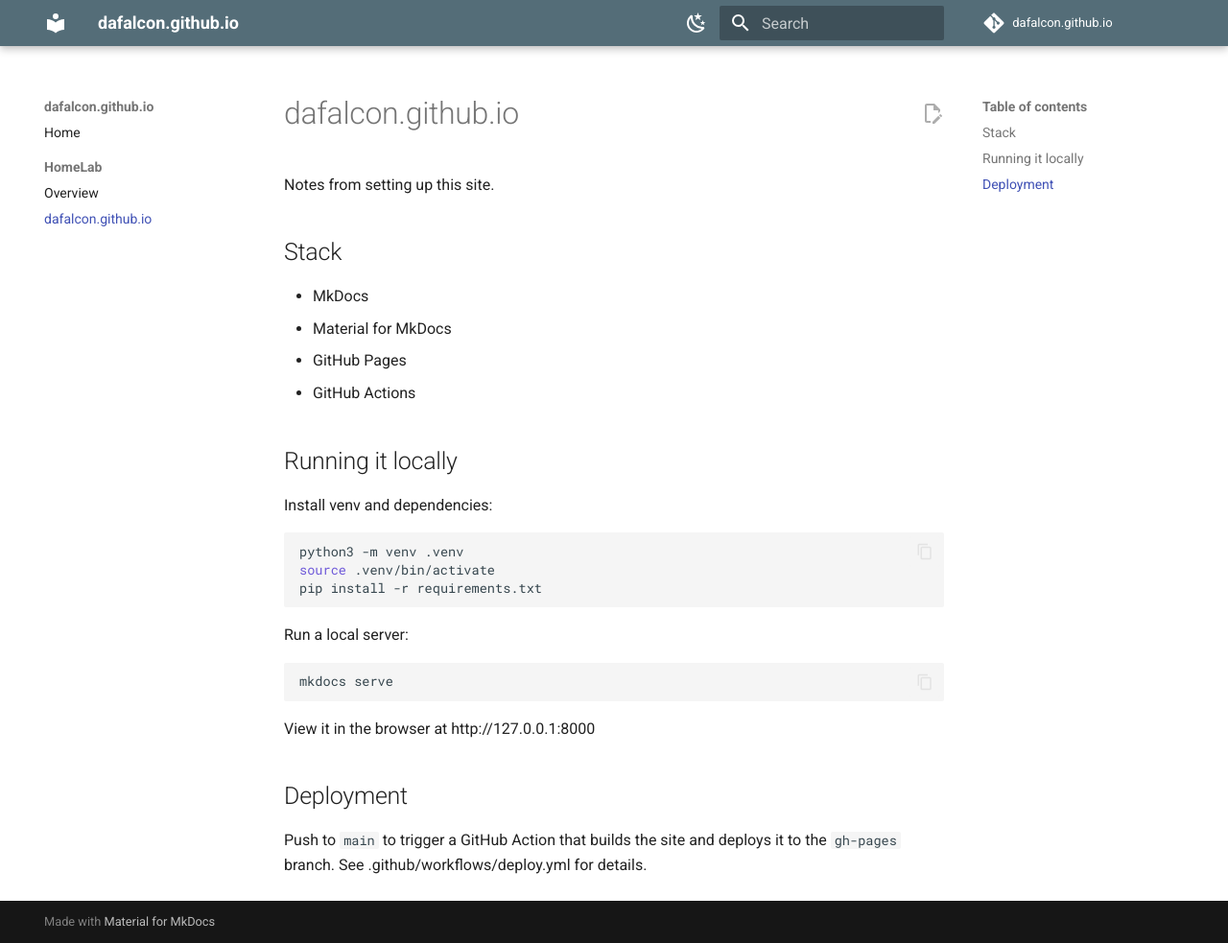
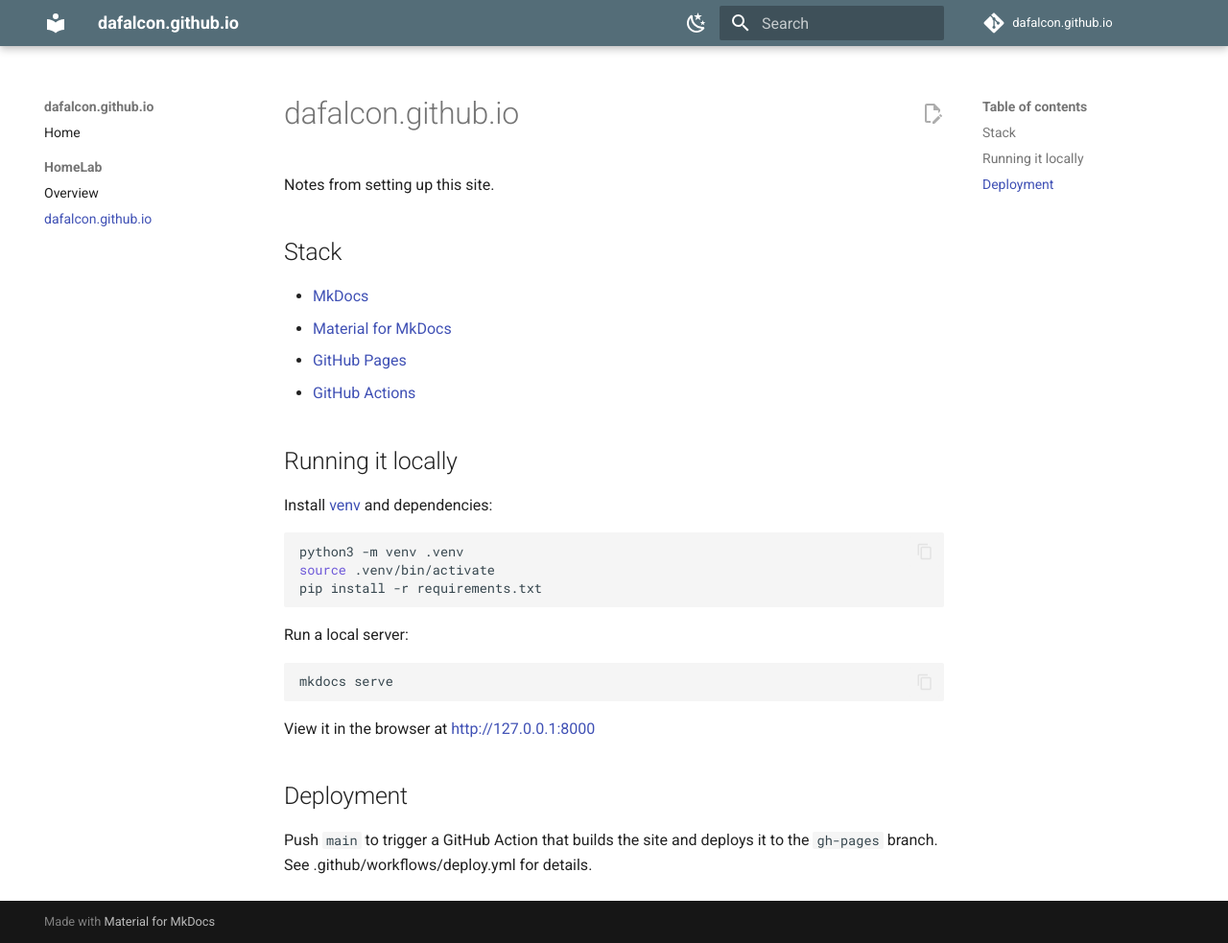
Before and after one commit to dafalcon/dafalcon.github.io, an MkDocs documentation site: the page built from docs/homelab/dafalcon.github.io.md, in a window 1280 px wide and 983 px high. Shown: the whole window at 96% size. Built offline with MkDocs 1.6.1 and Material for MkDocs 9.7.7, drawn with Linux system fonts in a browser that asks for light colours; comment, search, counter and statistics services are not loaded; some of the changed lines change nothing that is shown.

Commit message:
Add links and clean up

````diff
--- a/docs/homelab/dafalcon.github.io.md
+++ b/docs/homelab/dafalcon.github.io.md
@@ -4,14 +4,14 @@
 
 ## Stack
 
-- MkDocs
-- Material for MkDocs
-- GitHub Pages
-- GitHub Actions
+- [MkDocs](https://www.mkdocs.org)
+- [Material for MkDocs](https://squidfunk.github.io/mkdocs-material/)
+- [GitHub Pages](https://docs.github.com/en/pages)
+- [GitHub Actions](https://github.com/features/actions)
 
 ## Running it locally
 
-Install venv and dependencies:
+Install [venv](https://docs.python.org/3/library/venv.html) and dependencies:
 
 ```bash
 python3 -m venv .venv
@@ -25,9 +25,9 @@
 mkdocs serve
 ```
 
-View it in the browser at http://127.0.0.1:8000
+View it in the browser at [http://127.0.0.1:8000](http://127.0.0.1:8000)
 
 ## Deployment
 
-Push to `main` to trigger a GitHub Action that builds the site and deploys it to the `gh-pages` branch.
+Push `main` to trigger a GitHub Action that builds the site and deploys it to the `gh-pages` branch.
 See .github/workflows/deploy.yml for details.
````
